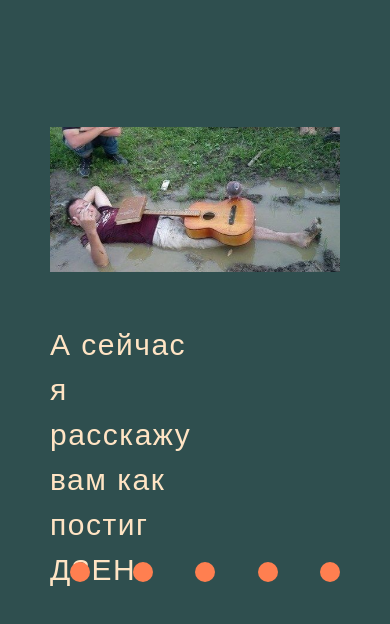
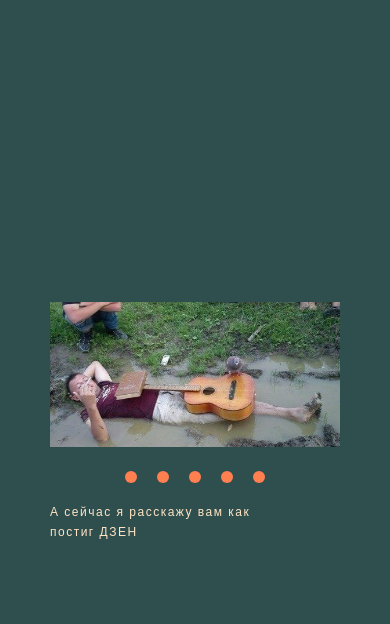
Before and after one commit to kykysja/cssMemSlider, a plain HTML site: page cssMemSlider/index.html in a window 390 px wide. Drawn offline with Linux system fonts and the light colour scheme.

Commit message:
feat: add adaptiveness (Sun, Oct 17, 2021 15:13 PM)

```diff
--- a/cssMemSlider/style.css
+++ b/cssMemSlider/style.css
@@ -1,4 +1,5 @@
 /* Normalize */
+
 * {
   padding: 0;
   margin: 0;
@@ -124,8 +125,7 @@ body {
   justify-content: space-between;
   align-items: center;
   margin-right: -15px;
-  position: relative;
-  top: -105px;
+  margin-top: -105px;
 }
 
 .bullet-wrap {
@@ -142,3 +142,127 @@ body {
   border-radius: 50%;
   background-color: coral;
 }
+
+/* Media-queries */
+
+@media (max-width: 900px) {
+  .slide-description {
+    max-width: 50%;
+    letter-spacing: 1.5px;
+    font-size: 24px;
+    line-height: 35px;
+  }
+
+  .slider-bullets {
+    width: 200px;
+    margin-right: -10px;
+    margin-top: -92px;
+  }
+
+  .bullet-wrap {
+    width: 35px;
+    height: 35px;
+  }
+
+  .bullet {
+    width: 15px;
+    height: 15px;
+  }
+}
+
+@media (max-width: 768px) {
+  .slide-img {
+    margin-bottom: 80px;
+  }
+
+  .slide-description {
+    max-width: 100%;
+    font-size: 20px;
+    line-height: 30px;
+  }
+
+  .slider-bullets {
+    margin: 0 auto;
+    margin-top: -105px;
+  }
+}
+
+@media (max-width: 640px) {
+  .slide-img {
+    margin-bottom: 70px;
+  }
+
+  .slide-description {
+    font-size: 16px;
+    line-height: 24px;
+  }
+
+  .slider-bullets {
+    margin-top: -95px;
+  }
+}
+
+@media (max-width: 545px) {
+  .slide-img {
+    margin-bottom: 60px;
+  }
+
+  .slide-description {
+    font-size: 14px;
+    line-height: 22px;
+  }
+
+  .slider-bullets {
+    margin-top: -90px;
+  }
+}
+
+@media (max-width: 498px) {
+  .slide-img {
+    margin-bottom: 55px;
+  }
+
+  .slide-description {
+    font-size: 12px;
+    line-height: 20px;
+  }
+
+  .slider-bullets {
+    margin-top: -85px;
+  }
+}
+
+@media (max-width: 451px) {
+  .slide-img {
+    margin-bottom: 55px;
+  }
+
+  .slider-bullets {
+    margin-top: -105px;
+  }
+}
+
+@media (max-width: 420px) {
+  .slide-img {
+    margin-bottom: 55px;
+  }
+
+  .slide-description {
+    max-width: 80%;
+  }
+
+  .slider-bullets {
+    width: 160px;
+    top: -105px;
+  }
+
+  .bullet-wrap {
+    width: 34px;
+    height: 34px;
+  }
+
+  .bullet {
+    width: 12px;
+    height: 12px;
+  }
+}
```
